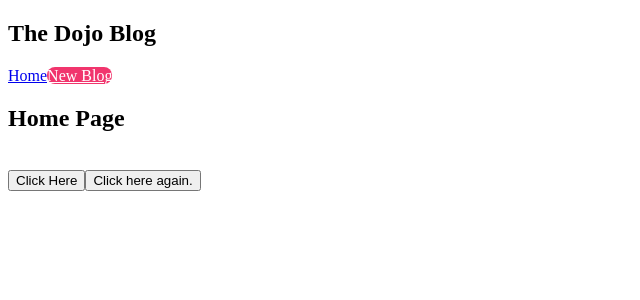
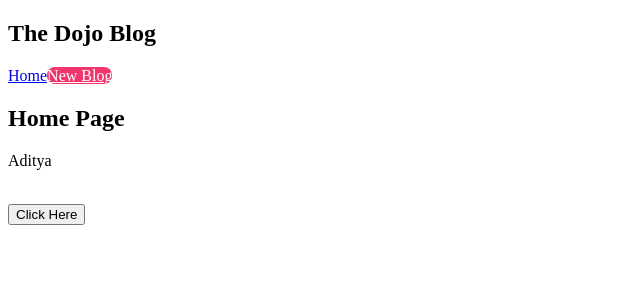
Before and after one commit to Aditya-76/netninja-react, a React (Create React App) app: page / in a window 1280 px wide. Shown: the top 300 px of the page, without its empty margins (0-640 px from the left). Built offline with nearby package versions, Linux system fonts and the light colour scheme; the HTML template or start-up script is replaced by a standard one.

Commit message:
useState hook

```diff
--- a/src/Home.js
+++ b/src/Home.js
@@ -1,21 +1,19 @@
+import { useState } from 'react';
+
 const Home = () => {
 
+    const [name, setName] = useState('Aditya');
+
     const handleClick = () => {
-        console.log('You clicked on the button.');
-    };
-
-    const handleClickAgain = (name) => {
-        console.log('hello '+ name);
+        setName('Shekhar');
     };
 
     return (
         <div className="home">
             <h2>Home Page</h2>
+            <p>{ name }</p>
             <br/>
             <button onClick={handleClick}>Click Here</button>
-            <button onClick={() => {
-                handleClickAgain('Aditya');
-            }}>Click here again.</button>
         </div>
      );
 }
```
